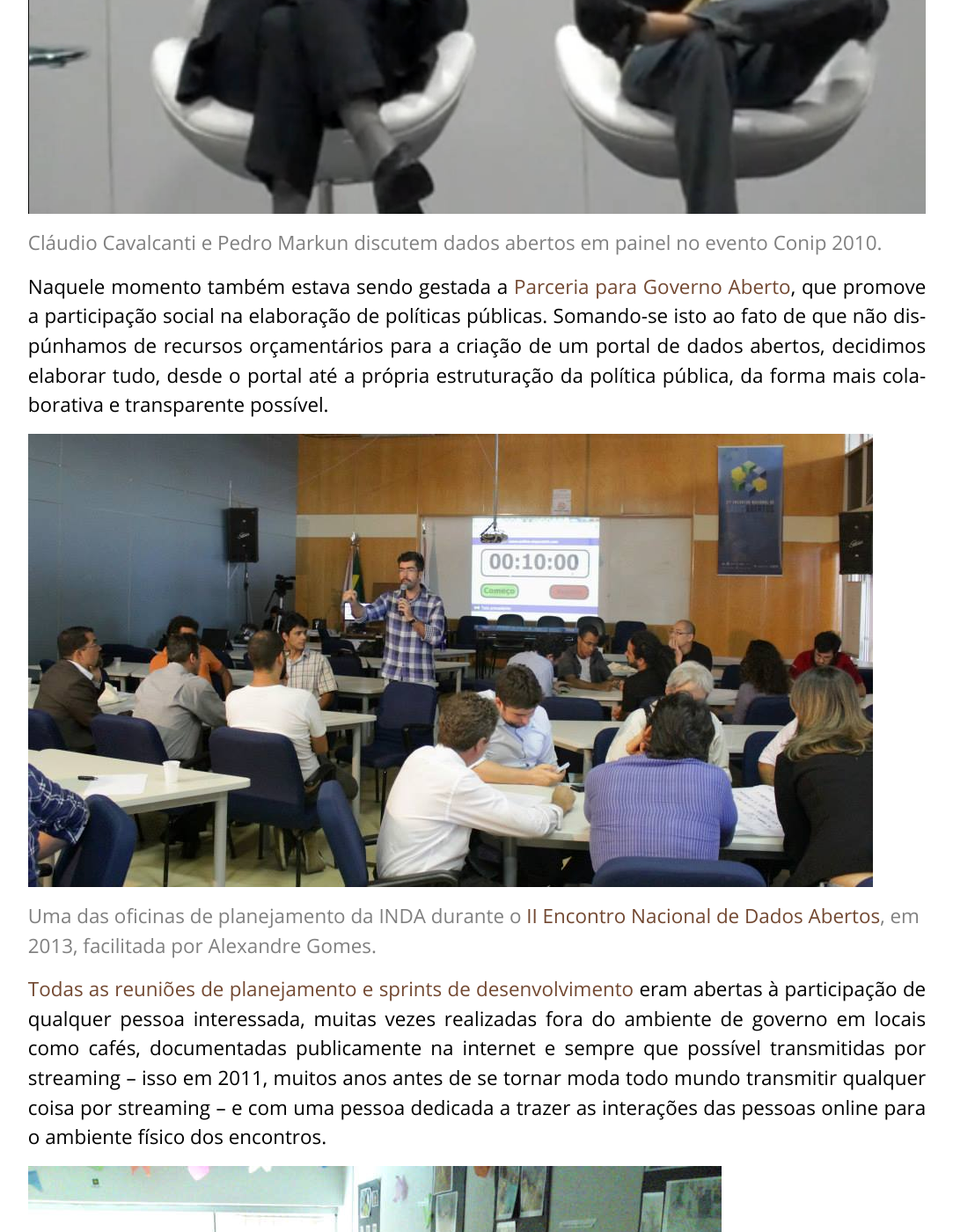
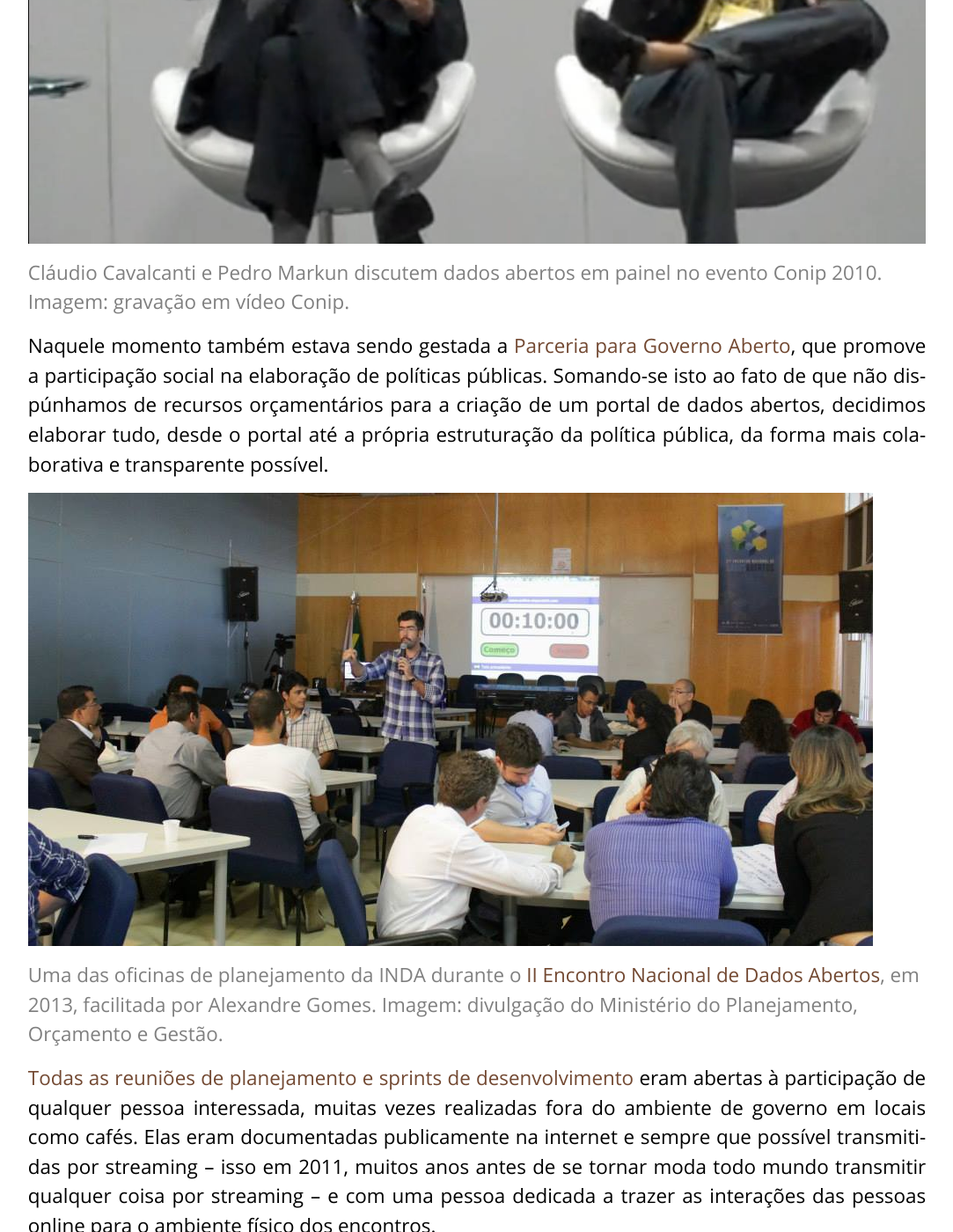
Before and after one commit to augusto-herrmann/augusto-herrmann.github.io, a Jekyll site: the page built from _posts/2022-12-31-dados-abertos-o-que-mudou-nos-ultimos-4-anos.md, in a window 1280 px wide and 1400 px high, scrolled down 1436 px. Shown: the whole window at 88% size, without its empty margins (98-1181 px from the left). Built offline with Jekyll 4.4.1, drawn with Linux system fonts in a browser that asks for light colours; some of the changed text lies outside the part shown.

Commit message:
Make adjustments to wording, add sources, etc.

```diff
--- a/_posts/2022-12-31-dados-abertos-o-que-mudou-nos-ultimos-4-anos.md
+++ b/_posts/2022-12-31-dados-abertos-o-que-mudou-nos-ultimos-4-anos.md
@@ -42,11 +42,12 @@ A ideia de que o governo federal deveria começar a oferecer dados abertos, como
 já contei várias vezes (por exemplo, em
 [2018](https://www.youtube.com/watch?v=Hl7vyxqKQEY) e em
 [2020](https://www.youtube.com/watch?v=1rCsoU7XSdM)), surgiu de uma
-[provocação feita pelo Pedro Markun, ativista do grupo Transparência Hacker, ao Cláudio Cavalcanti, então Coordenador-Geral de Gestão Corporativa na SLTI no Ministério do Planejamento, durante o evento Conip 2010](https://vimeo.com/12137194).
+[provocação feita pelo Pedro Markun, ativista do grupo Transparência Hacker, ao Cláudio Cavalcanti, então Coordenador-Geral de Gestão Corporativa na SLTI no Ministério do Planejamento, durante o evento Conip 2010](https://vimeo.com/12137194)
+(alguém deveria arquivar uma cópia deste vídeo para a posteridade).
 
 <figure markdown="1">
 ![Cláudio Cavalcanti e Pedro Markun discutem dados abertos em painel no evento Conip 2010.]({{ 'assets/images/2022/12/conip-2010-claudio-cavalcanti-pedro-markun.jpg' | relative_url }})
-<figcaption>Cláudio Cavalcanti e Pedro Markun discutem dados abertos em painel no evento Conip 2010.</figcaption>
+<figcaption>Cláudio Cavalcanti e Pedro Markun discutem dados abertos em painel no evento Conip 2010. Imagem: gravação em vídeo Conip.</figcaption>
 </figure>
 
 Naquele momento também estava sendo gestada a
@@ -59,16 +60,17 @@ mais colaborativa e transparente possível.
 
 <figure markdown="1">
 ![Uma das oficinas de planejamento da INDA durante o II Encontro Nacional de Dados Abertos, em 2013, facilitada por Alexandre Gomes.]({{ 'assets/images/2020/12/2enda-trilha-sustentabilidade-economica-alexandre-gomes.jpg' | relative_url }})
-<figcaption>Uma das oficinas de planejamento da INDA durante o <a href="https://web.archive.org/web/20190511120800/http://wiki.dados.gov.br/II-Encontro-Nacional-de-Dados-Abertos.ashx" target="_blank">II Encontro Nacional de Dados Abertos</a>, em 2013, facilitada por Alexandre Gomes.</figcaption>
+<figcaption>Uma das oficinas de planejamento da INDA durante o <a href="https://web.archive.org/web/20190511120800/http://wiki.dados.gov.br/II-Encontro-Nacional-de-Dados-Abertos.ashx" target="_blank">II Encontro Nacional de Dados Abertos</a>, em 2013, facilitada por Alexandre Gomes. Imagem: divulgação do Ministério do Planejamento, Orçamento e Gestão.</figcaption>
 </figure>
 
 [Todas as reuniões de planejamento e sprints de desenvolvimento](https://web.archive.org/web/20190512160325/http://wiki.dados.gov.br/Agenda-da-INDA.ashx)
 eram abertas à participação de qualquer pessoa interessada, muitas vezes
-realizadas fora do ambiente de governo em locais como cafés, documentadas
-publicamente na internet e sempre que possível transmitidas por streaming –
-isso em 2011, muitos anos antes de se tornar moda todo mundo transmitir
-qualquer coisa por streaming – e com uma pessoa dedicada a trazer as interações
-das pessoas online para o ambiente físico dos encontros.
+realizadas fora do ambiente de governo em locais como cafés. Elas eram
+documentadas publicamente na internet e sempre que possível transmitidas
+por streaming – isso em 2011, muitos anos antes de se tornar moda todo
+mundo transmitir qualquer coisa por streaming – e com uma pessoa dedicada
+a trazer as interações das pessoas online para o ambiente físico dos
+encontros.
 
 <figure markdown="1">
 ![Encontro da 3ª sprint de desenvolvimento colaborativo do Portal Brasileiro de Dados Abertos, no Balaio Café, em 2011.]({{ 'assets/images/2022/12/3rd-sprint-open-data-portal-2011.jpg' | relative_url }})
```
